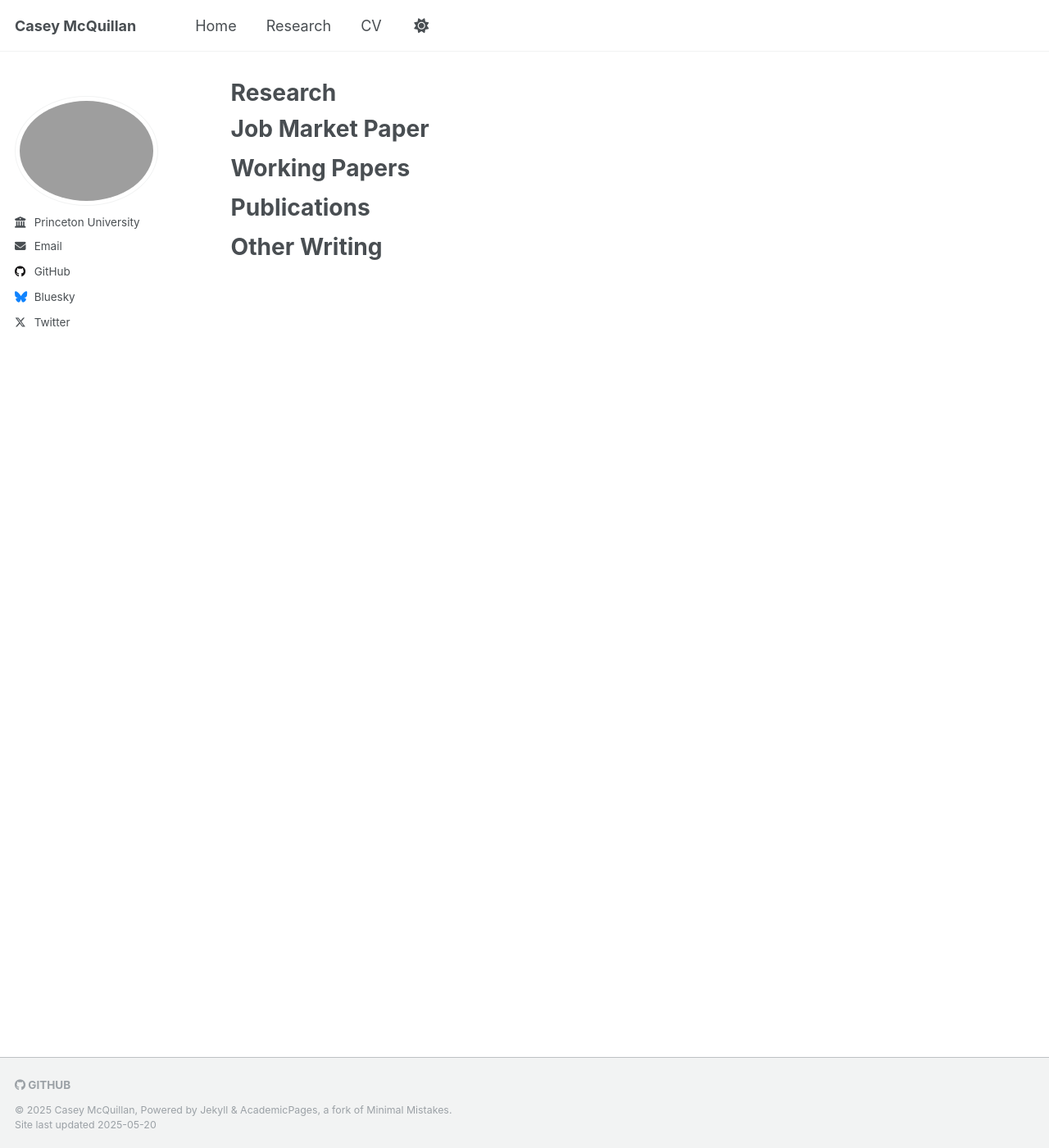
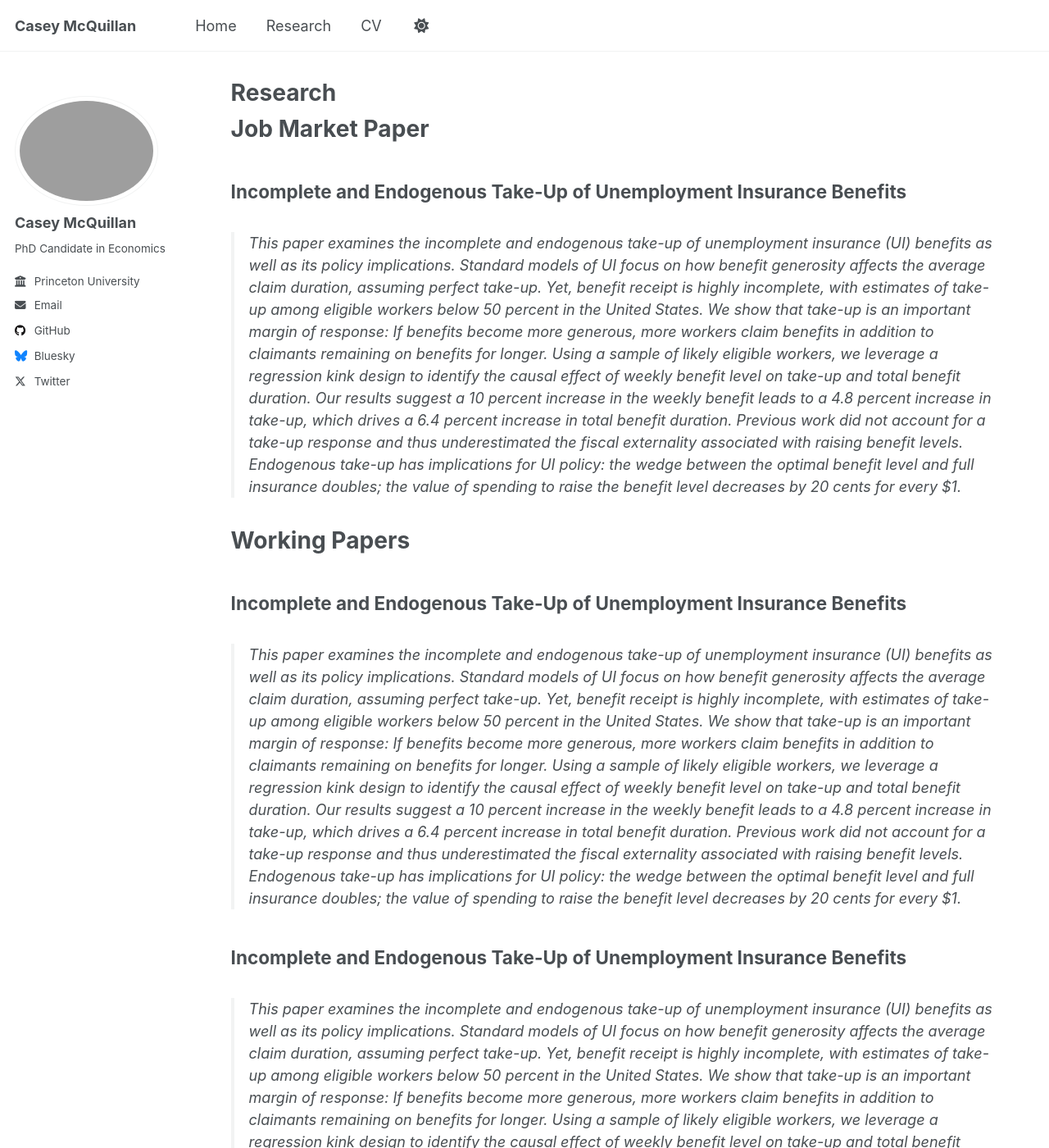
Before and after one commit to casey-mcquillan/casey-mcquillan.github.io, a Jekyll site: the page built from _pages/research.md, in a window 1280 px wide and 1400 px high. Shown: the whole window at 82% size. Built offline with Jekyll 4.4.1, drawn with Linux system fonts in a browser that asks for light colours; some of the changed text lies outside the part shown.

Commit message:
Editing research tab

```diff
--- a/_config.yml
+++ b/_config.yml
@@ -12,7 +12,7 @@ site_theme               : "default"
 title                    : "Casey McQuillan"
 title_separator          : "-"
 name                     : &name "Casey McQuillan"
-description              : &description "personal description"
+description              : &description "PhD Candidate in Economics"
 url                      : https://casey-mcquillan.github.io # the base hostname & protocol for your site e.g. "https://[your GitHub username].github.io" or if you already have some other page hosted on Github then use "https://[your GitHub username].github.io/[Your Repo Name]"
 baseurl                  : "" # the subpath of your site, e.g. "/blog"
 repository               : "casey-mcquillan/casey-mcquillan.github.io"
@@ -23,9 +23,9 @@ repository               : "casey-mcquillan/casey-mcquillan.github.io"
 author:
   # Biographic information
   avatar           : "headshot.jpg"
-  name             : # "Casey McQuillan"
-  pronouns         : # example: "she/her"
-  bio              : #"PhD Candidate in Economics at Princeton University focusing on labor economics and public finance."
+  name             : "Casey McQuillan"
+  pronouns         : # example: "he/him"
+  bio              : "PhD Candidate in Economics"
   location         : #"Princeton, NJ"
   employer         : "Princeton University"
   uri              : # URL
--- a/_pages/research.md
+++ b/_pages/research.md
@@ -10,9 +10,22 @@ author_profile: true
 Job Market Paper
 ======
 
+## Incomplete and Endogenous Take-Up of Unemployment Insurance Benefits
+
+> This paper examines the incomplete and endogenous take-up of unemployment insurance (UI) benefits as well as its policy implications. Standard models of UI focus on how benefit generosity affects the average claim duration, assuming perfect take-up. Yet, benefit receipt is highly incomplete, with estimates of take-up among eligible workers below 50 percent in the United States. We show that take-up is an important margin of response: If benefits become more generous, more workers claim benefits in addition to claimants remaining on benefits for longer. Using a sample of likely eligible workers, we leverage a regression kink design to identify the causal effect of weekly benefit level on take-up and total benefit duration. Our results suggest a 10 percent increase in the weekly benefit leads to a 4.8 percent increase in take-up, which drives a 6.4 percent increase in total benefit duration. Previous work did not account for a take-up response and thus underestimated the fiscal externality associated with raising benefit levels. Endogenous take-up has implications for UI policy: the wedge between the optimal benefit level and full insurance doubles; the value of spending to raise the benefit level decreases by 20 cents for every \$1.
+
 
 Working Papers
 ======
+
+
+## Incomplete and Endogenous Take-Up of Unemployment Insurance Benefits
+> This paper examines the incomplete and endogenous take-up of unemployment insurance (UI) benefits as well as its policy implications. Standard models of UI focus on how benefit generosity affects the average claim duration, assuming perfect take-up. Yet, benefit receipt is highly incomplete, with estimates of take-up among eligible workers below 50 percent in the United States. We show that take-up is an important margin of response: If benefits become more generous, more workers claim benefits in addition to claimants remaining on benefits for longer. Using a sample of likely eligible workers, we leverage a regression kink design to identify the causal effect of weekly benefit level on take-up and total benefit duration. Our results suggest a 10 percent increase in the weekly benefit leads to a 4.8 percent increase in take-up, which drives a 6.4 percent increase in total benefit duration. Previous work did not account for a take-up response and thus underestimated the fiscal externality associated with raising benefit levels. Endogenous take-up has implications for UI policy: the wedge between the optimal benefit level and full insurance doubles; the value of spending to raise the benefit level decreases by 20 cents for every \$1.
+
+
+## Incomplete and Endogenous Take-Up of Unemployment Insurance Benefits
+> This paper examines the incomplete and endogenous take-up of unemployment insurance (UI) benefits as well as its policy implications. Standard models of UI focus on how benefit generosity affects the average claim duration, assuming perfect take-up. Yet, benefit receipt is highly incomplete, with estimates of take-up among eligible workers below 50 percent in the United States. We show that take-up is an important margin of response: If benefits become more generous, more workers claim benefits in addition to claimants remaining on benefits for longer. Using a sample of likely eligible workers, we leverage a regression kink design to identify the causal effect of weekly benefit level on take-up and total benefit duration. Our results suggest a 10 percent increase in the weekly benefit leads to a 4.8 percent increase in take-up, which drives a 6.4 percent increase in total benefit duration. Previous work did not account for a take-up response and thus underestimated the fiscal externality associated with raising benefit levels. Endogenous take-up has implications for UI policy: the wedge between the optimal benefit level and full insurance doubles; the value of spending to raise the benefit level decreases by 20 cents for every \$1.
+
 
 
 Publications
```
Also changed, not shown: 1 other file.
